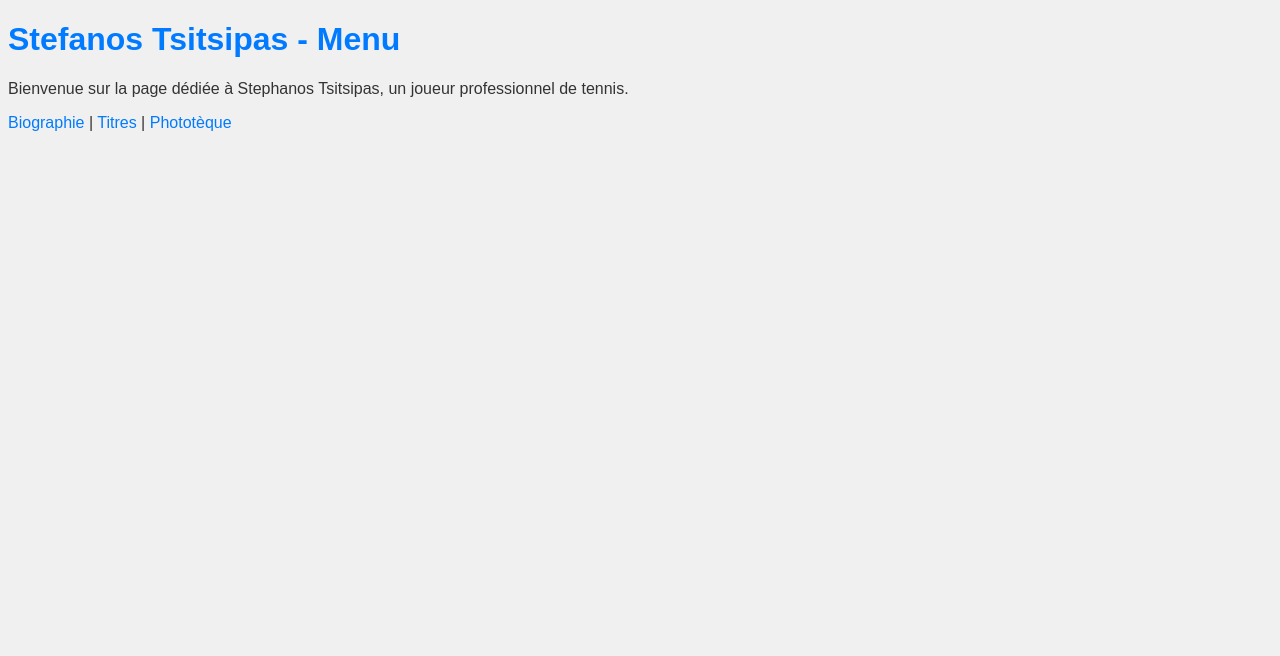
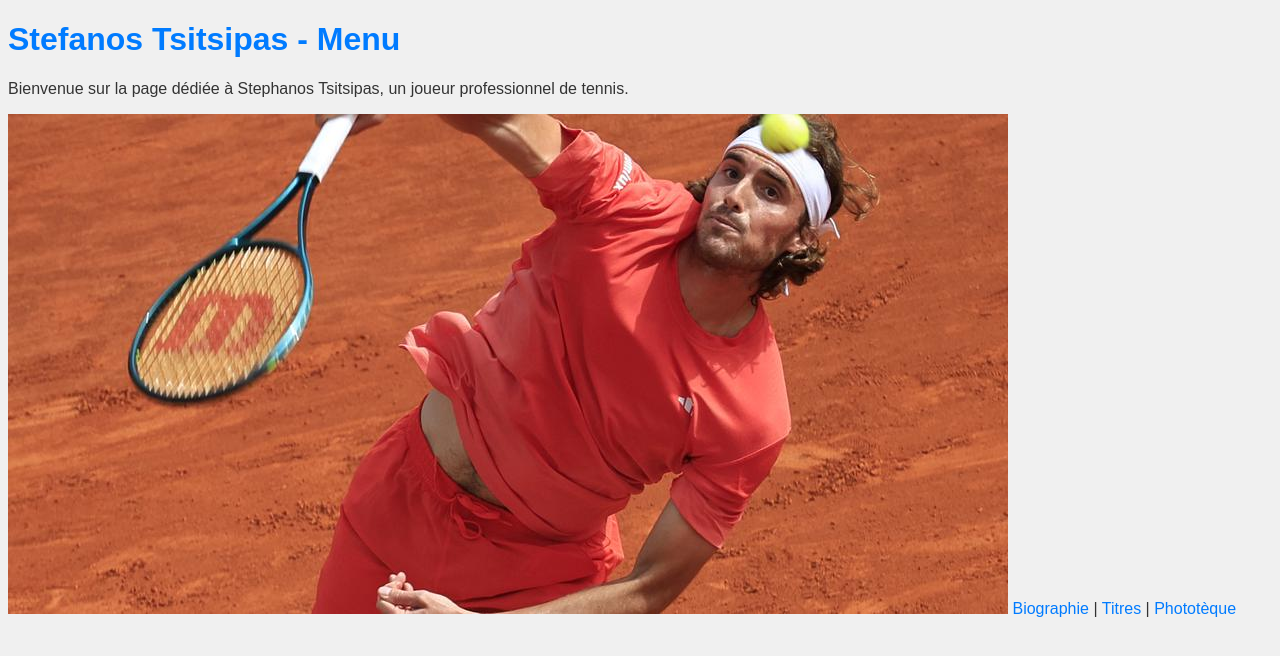
Before and after one commit to malougui/malougui.github.io, a plain HTML site: page index.html in a window 1280 px wide. Drawn offline with Linux system fonts and the light colour scheme.

Commit message:
Update index.html

```diff
--- a/index.html
+++ b/index.html
@@ -11,6 +11,7 @@
 <body>
   <h1>Stefanos Tsitsipas - Menu</h1>
   <p>Bienvenue sur la page dédiée à Stephanos Tsitsipas, un joueur professionnel de tennis.</p>
+  <img src="photo5.jpg" alt=" Stephanos Tsitsipas.">
   <a href="biographie.html">Biographie</a> | <a href="titres.html">Titres</a> | <a href="phototèque.html">Phototèque</a>
 </body>
 
```
